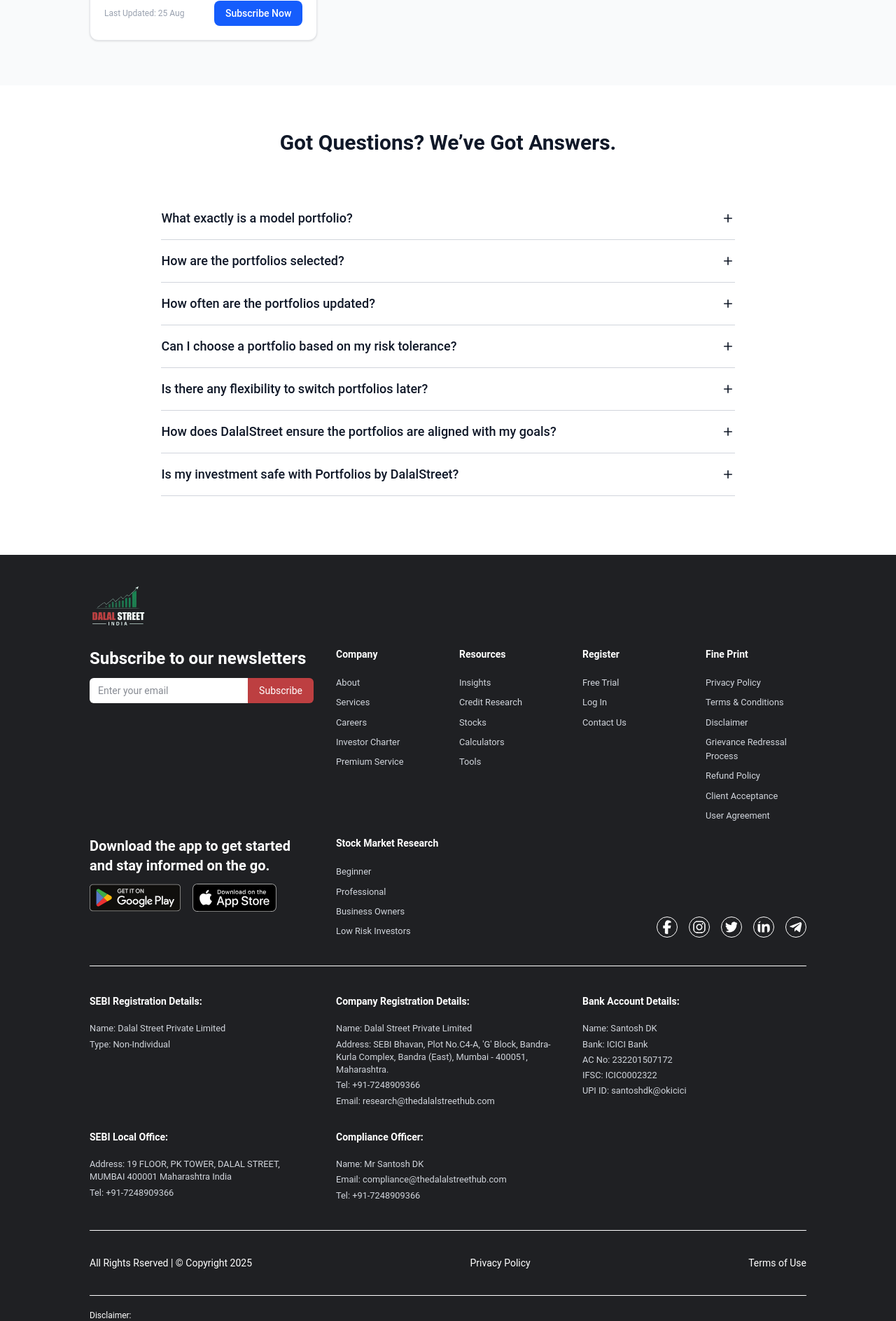
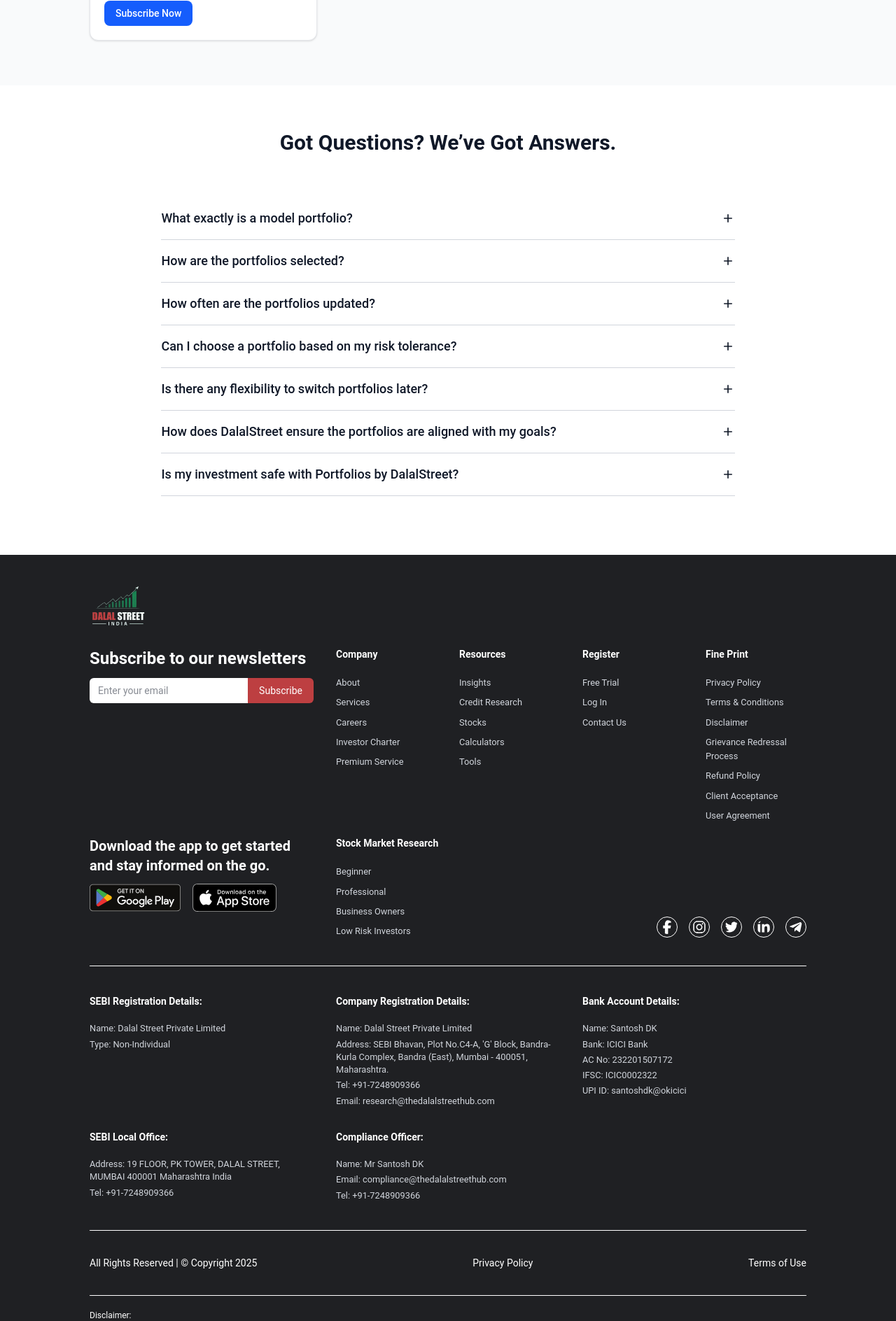
Before and after one commit to Coader-Sasmi/dalal-street-frontend, a Next.js app: page /dalalfolios in a window 1280 px wide. Shown: the part 2910-4798 px from the top of the page at 70% size. Built offline with nearby package versions, Linux system fonts and the light colour scheme.

Commit message:
requirment changes are done

```diff
--- a/src/components/Footer.tsx
+++ b/src/components/Footer.tsx
@@ -211,7 +211,7 @@
 
         {/* Copyright */}
         <div className="py-4 flex md:flex-row flex-col items-center gap-3 justify-between text-white text-sm">
-          <p>All Rights Rserved | © Copyright {new Date().getFullYear()}</p>
+          <p>All Rights Reserved | © Copyright {new Date().getFullYear()}</p>
           <Link href="privacy" className="hover:text-white">Privacy Policy</Link>
           <Link href="terms" className="hover:text-white">Terms of Use</Link>
         </div>
--- a/src/components/home/WhyDalalStreet.tsx
+++ b/src/components/home/WhyDalalStreet.tsx
@@ -67,6 +67,9 @@
         <p className="mt-2 text-gray-600">
           Trading and Investment Insights Based on Market Conditions Suitable For Everyone.
         </p>
+        <button className="bg-blue-600 hover:bg-blue-700 text-white px-6 py-3 rounded-lg font-semibold mt-5">
+          Get 1 Free Research Calls
+        </button>
 
         {/* Features Grid */}
         <div className="mt-10 grid gap-6 sm:grid-cols-2 lg:grid-cols-2">
--- a/src/components/service/TradingPlansWithFilter.tsx
+++ b/src/components/service/TradingPlansWithFilter.tsx
@@ -45,7 +45,7 @@
     period: "Long Term",
     registered: "49686",
     investment: "quarter (3 months) with GST",
-    credits: "₹3,15,000/-",
+    credits: "₹2,80,000/-",
   },
   {
     title: "PLATINUM",
--- a/src/components/streetfolios/ModelPortfolios.tsx
+++ b/src/components/streetfolios/ModelPortfolios.tsx
@@ -16,7 +16,7 @@
       risk: "High Volatile",
       minInvestment: "₹10,455",
       registered: "1926 People Registered",
-      updated: "Last Updated: 25 Aug",
+      // updated: "Last Updated: 25 Aug",
       slots: "2 Limited Slots Left",
     },
     {
@@ -26,7 +26,7 @@
       risk: "Low Volatile",
       minInvestment: "₹12,034",
       registered: "544 People Registered",
-      updated: "Last Updated: 25 Aug",
+      // updated: "Last Updated: 25 Aug",
       slots: "3 Limited Slots Left",
     },
     {
@@ -36,7 +36,7 @@
       risk: "Low Volatile",
       minInvestment: "₹25,589",
       registered: "2556 People Registered",
-      updated: "Last Updated: 25 Aug",
+      // updated: "Last Updated: 25 Aug",
       slots: "5 Limited Slots Left",
     },
     {
@@ -46,7 +46,7 @@
       risk: "High Volatile",
       minInvestment: "₹11,464",
       registered: "875 People Registered",
-      updated: "Last Updated: 25 Aug",
+      // updated: "Last Updated: 25 Aug",
       slots: "1 Limited Slot Left",
     },
     {
@@ -56,7 +56,7 @@
       risk: "High Volatile",
       minInvestment: "₹13,118",
       registered: "987 People Registered",
-      updated: "Last Updated: 25 Aug",
+      // updated: "Last Updated: 25 Aug",
       slots: "2 Limited Slots Left",
     },
     {
@@ -66,7 +66,7 @@
       risk: "High Volatile",
       minInvestment: "₹8,452",
       registered: "566 People Registered",
-      updated: "Last Updated: 25 Aug",
+      // updated: "Last Updated: 25 Aug",
       slots: "3 Limited Slots Left",
     },
     {
@@ -76,7 +76,7 @@
       risk: "High Volatile",
       minInvestment: "₹910",
       registered: "89 People Registered",
-      updated: "Last Updated: 25 Aug",
+      // updated: "Last Updated: 25 Aug",
       slots: "2 Limited Slots Left",
     },
   ];
@@ -129,8 +129,8 @@
               </div>
 
               {/* Footer */}
-              <div className="flex items-center justify-between mt-auto">
-                <span className="text-xs text-gray-400">{portfolio.updated}</span>
+              <div className="flex items-center justify-between mt-auto mt-4">
+                {/* <span className="text-xs text-gray-400">{portfolio.updated}</span> */}
                 <button className="bg-blue-600 hover:bg-blue-700 text-white px-4 py-2 rounded-lg text-sm font-medium">
                   Subscribe Now
                 </button>
```
